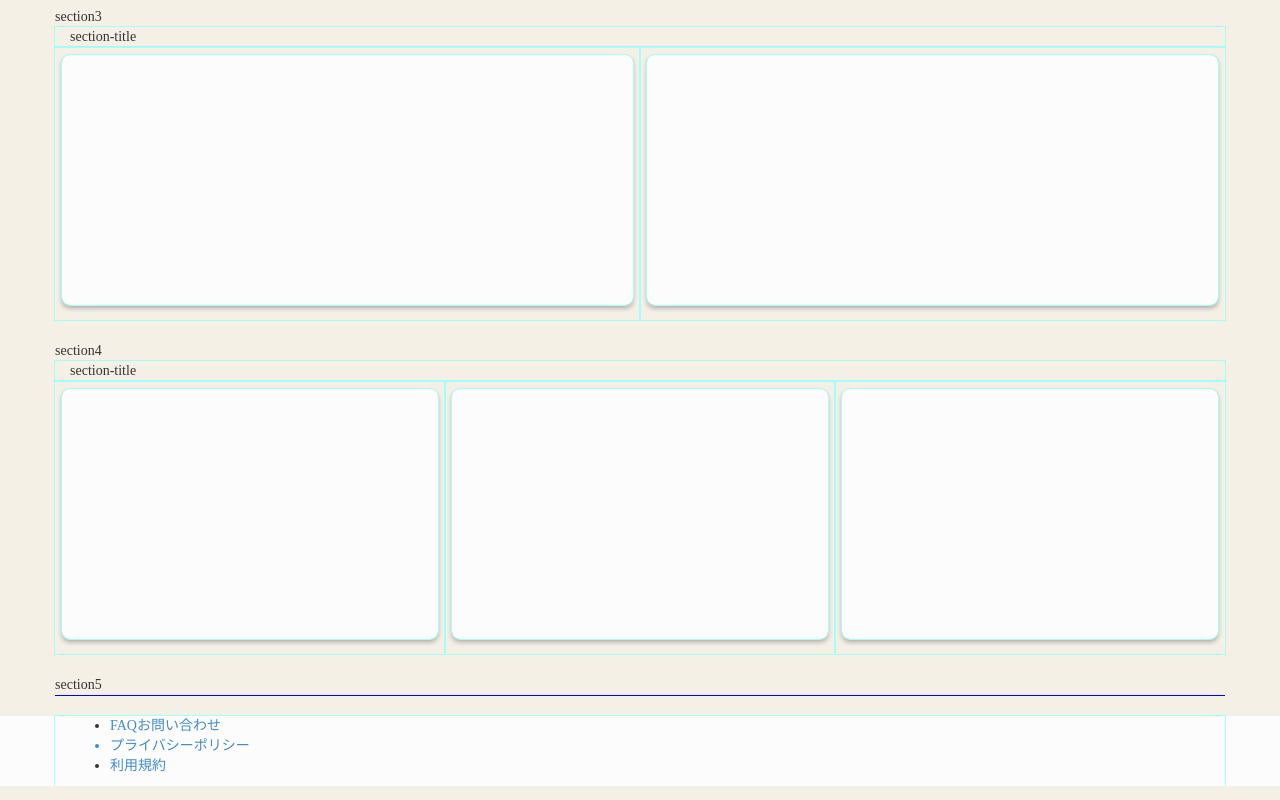
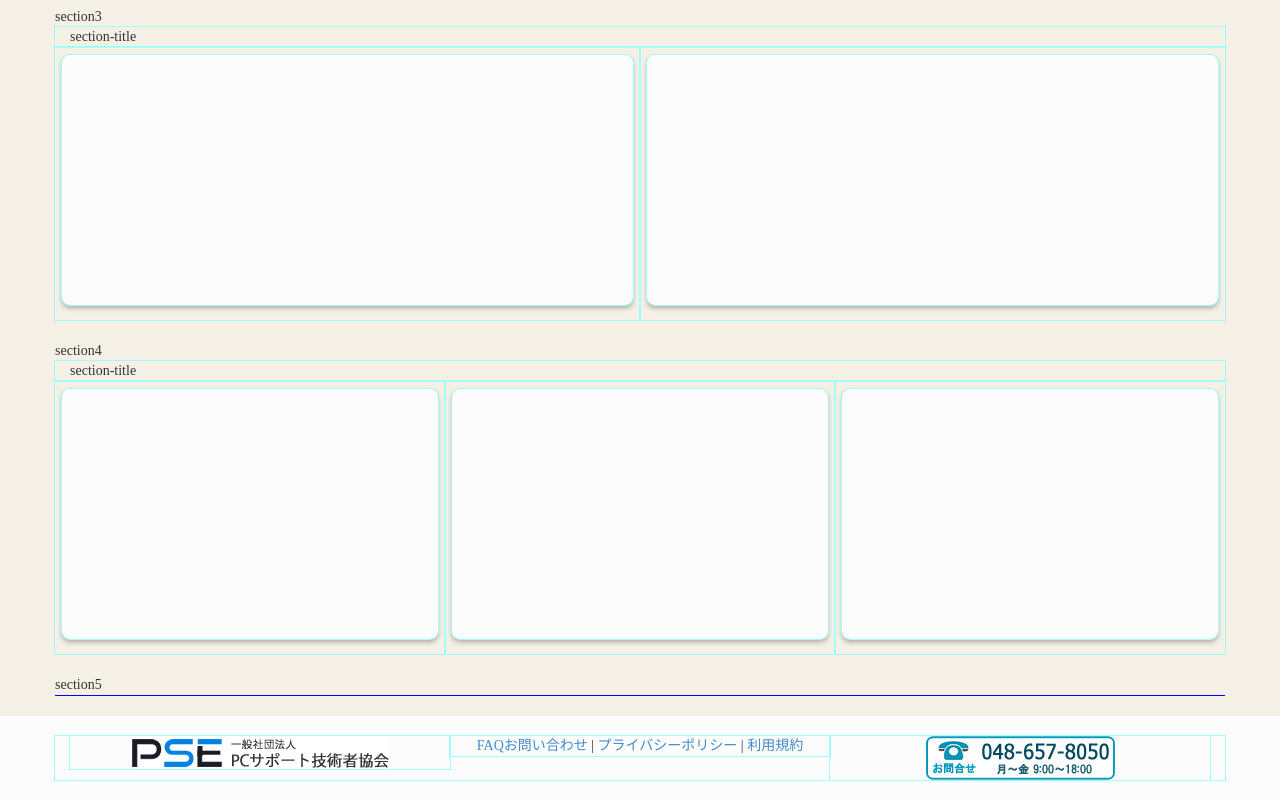
Before and after one commit to JohnsonChung/junban-landing, a plain HTML site: page index.html in a window 1280 px wide. Shown: the part 2917-3717 px from the top of the page. Drawn offline with Linux system fonts and the light colour scheme.

Commit message:
base-complete

```diff
--- a/css/nav.less
+++ b/css/nav.less
@@ -58,3 +58,29 @@
 		.transition(~"opacity 0.5s linear");
 	}
 }
+
+.nav-footer {
+	width: 100%;
+	list-style: none;
+	padding: 0;
+
+	ul {
+		padding: 0;
+	}
+	li {
+		display: inline-block;
+	}
+
+	&-sub {
+		display: inline-block;
+		list-style: none;
+		li {
+			&:after {
+				content: "|";
+			}
+			&:last-child:after {
+				content: "";
+			}
+		}
+	}
+}
--- a/css/style.less
+++ b/css/style.less
@@ -23,7 +23,9 @@
 	.outline(#A2FFFB);
 }
 
-
+body {
+	.transition(~"all 1s linear");
+}
 // =======================================
 // Preset
 // =======================================
@@ -98,4 +100,7 @@ body {
 
 #footer {
 	background: @white-smooth;
+	padding: 20px;
+	text-align: center;
+
 }
--- a/index.html
+++ b/index.html
@@ -210,18 +210,31 @@
         <div class="container">
             <div class="row">
                 <div class="col-md-12">
-                    <ul>
-                        <li>
-                            <a href="">FAQお問い合わせ</a>
+                    <ul class="nav-footer">
+                        <li class="col-md-4">
+                            <a href="http://pse.or.jp" >
+                                <img src="img/logo-pse-or.gif" height="33" width="257" alt="">
+                            </a>
                         </li>
+                        <li class="col-md-4">
+                            <ul class="nav-footer-sub">
+                                <li>
+                                    <a href="">FAQお問い合わせ</a>
+                                </li>
 
-                        <a href="">
-                            <li>プライバシーポリシー</li>
-                        </a>
-                        <li>
-                            <a href="">利用規約</a>
+                                <li>
+                                    <a>プライバシーポリシー</a>
+                                </li>
+                                <li>
+                                    <a href="">利用規約</a>
+                                </li>
+                            </ul>
+                        </li>
+                        <li class="col-md-4">
+                            <img src="img/phone-pse.png" height="44" width="189" alt="">
                         </li>
                     </ul>
+
                 </div>
             </div>
         </div>
```
Also changed, not shown: css/style.css, img/logo-pse-or.gif (added), img/phone-pse.png (added), 1 other file.
